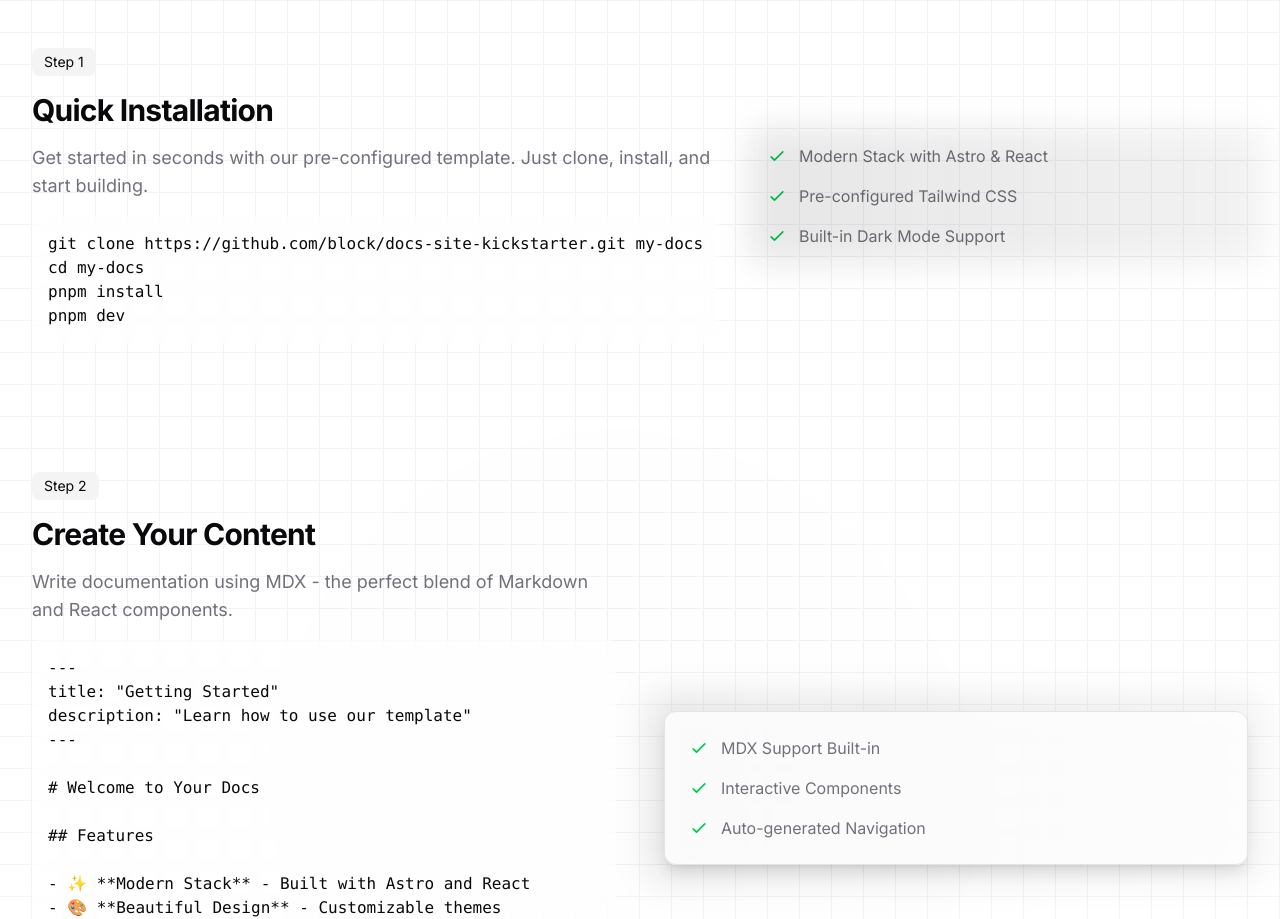
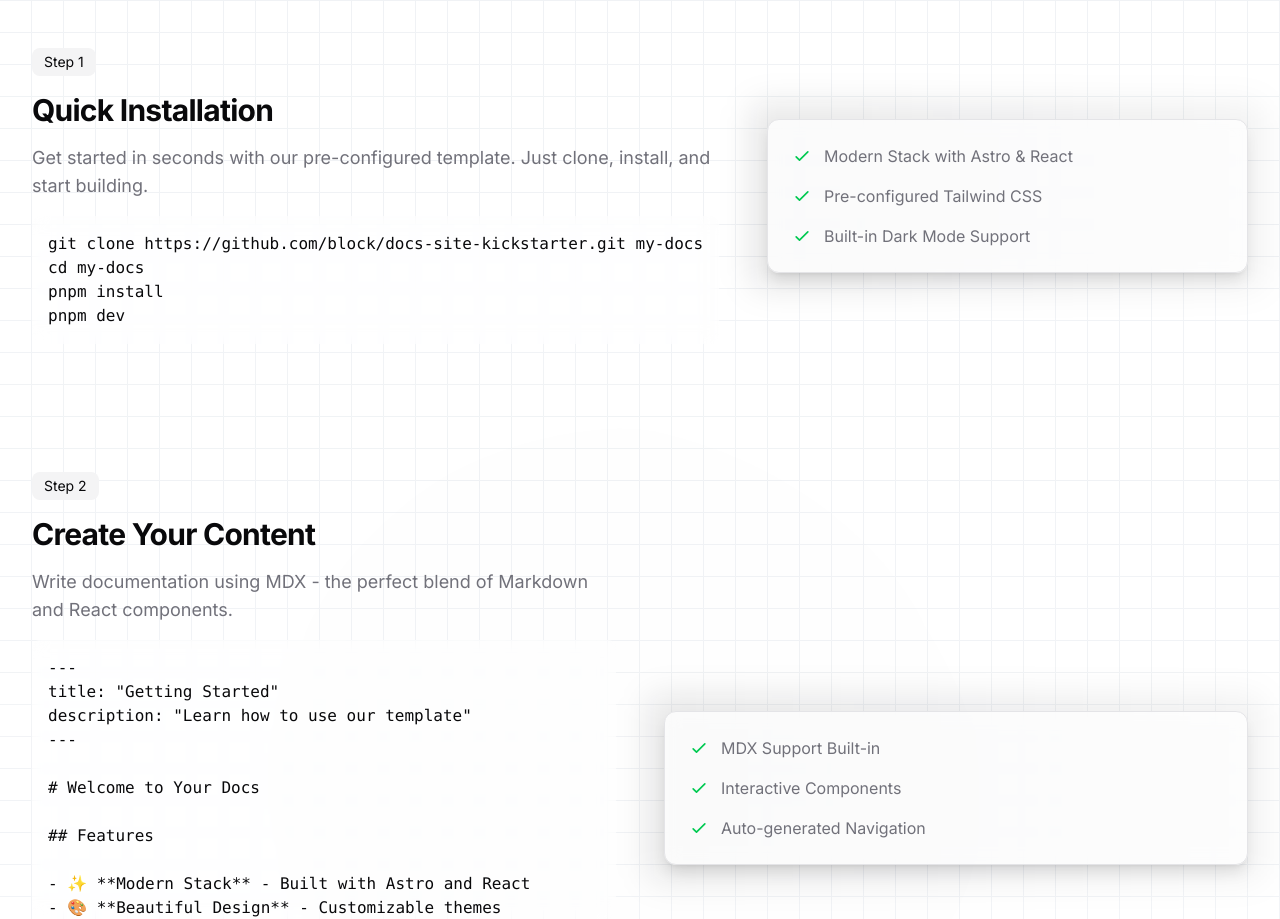
Before and after one commit to block/docs-site-kickstarter, an Astro site in the folder docs-infra-prototype/: page / in a window 1280 px wide. Shown: the part 833-1752 px from the top of the page. Built offline with nearby package versions, Linux system fonts and the light colour scheme; Astro itself is replaced by a stand-in of ours.

Commit message:
Fix formatting of FeatureCard

```diff
--- a/docs-infra-prototype/src/components/block/FeatureCard.astro
+++ b/docs-infra-prototype/src/components/block/FeatureCard.astro
@@ -23,7 +23,9 @@ const { label, headline, description } = Astro.props;
   </div>
   <div class="flex-1 relative">
     <div class="absolute -inset-4 rounded-xl bg-gradient-to-r from-foreground/10 to-foreground/5 blur-lg"></div>
-    <slot name="content" />
+    <div class="relative rounded-xl border bg-card/80 backdrop-blur-sm p-6 shadow-lg">
+        <slot name="content" />
+    </div>
   </div>
 </div>
 
```
